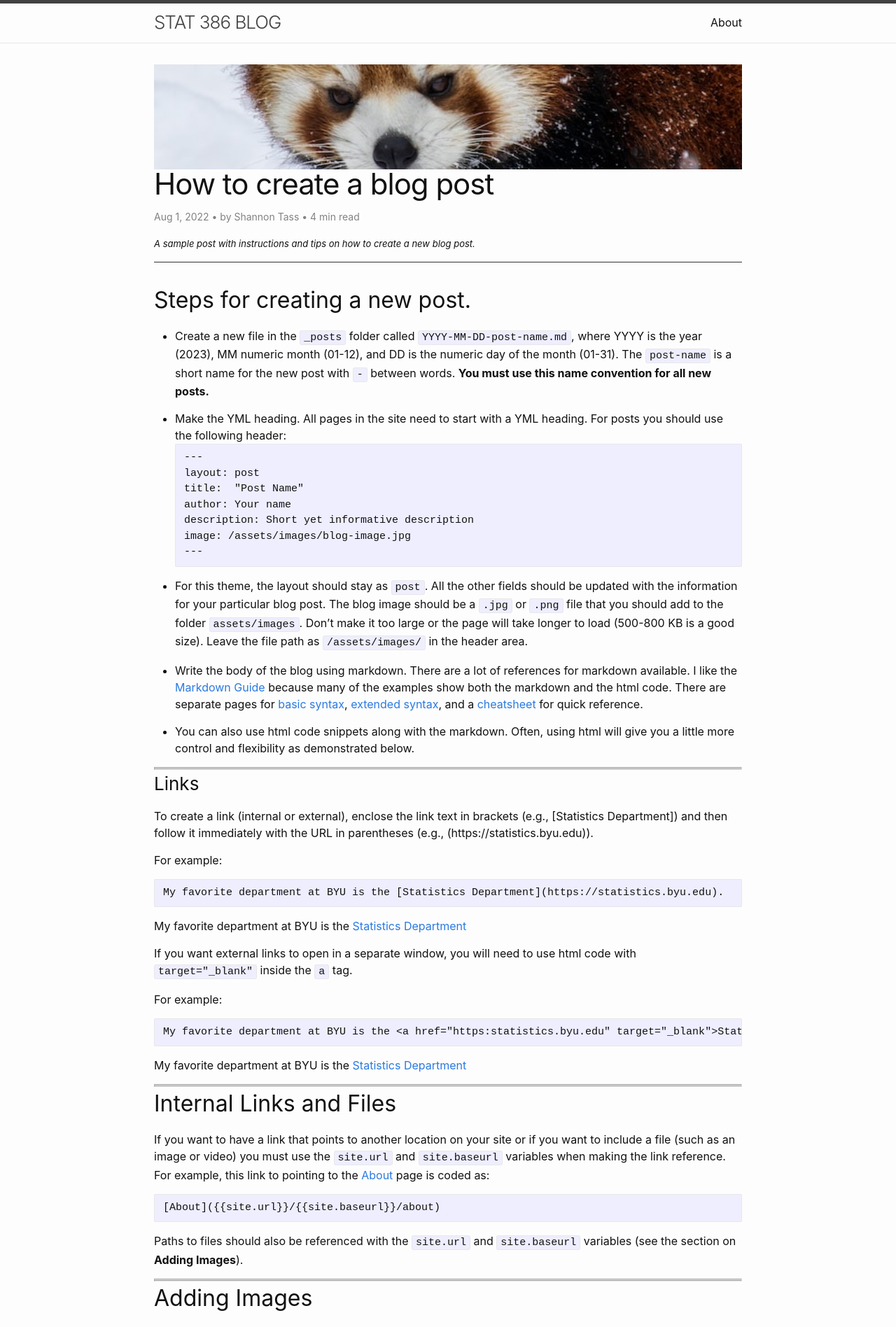
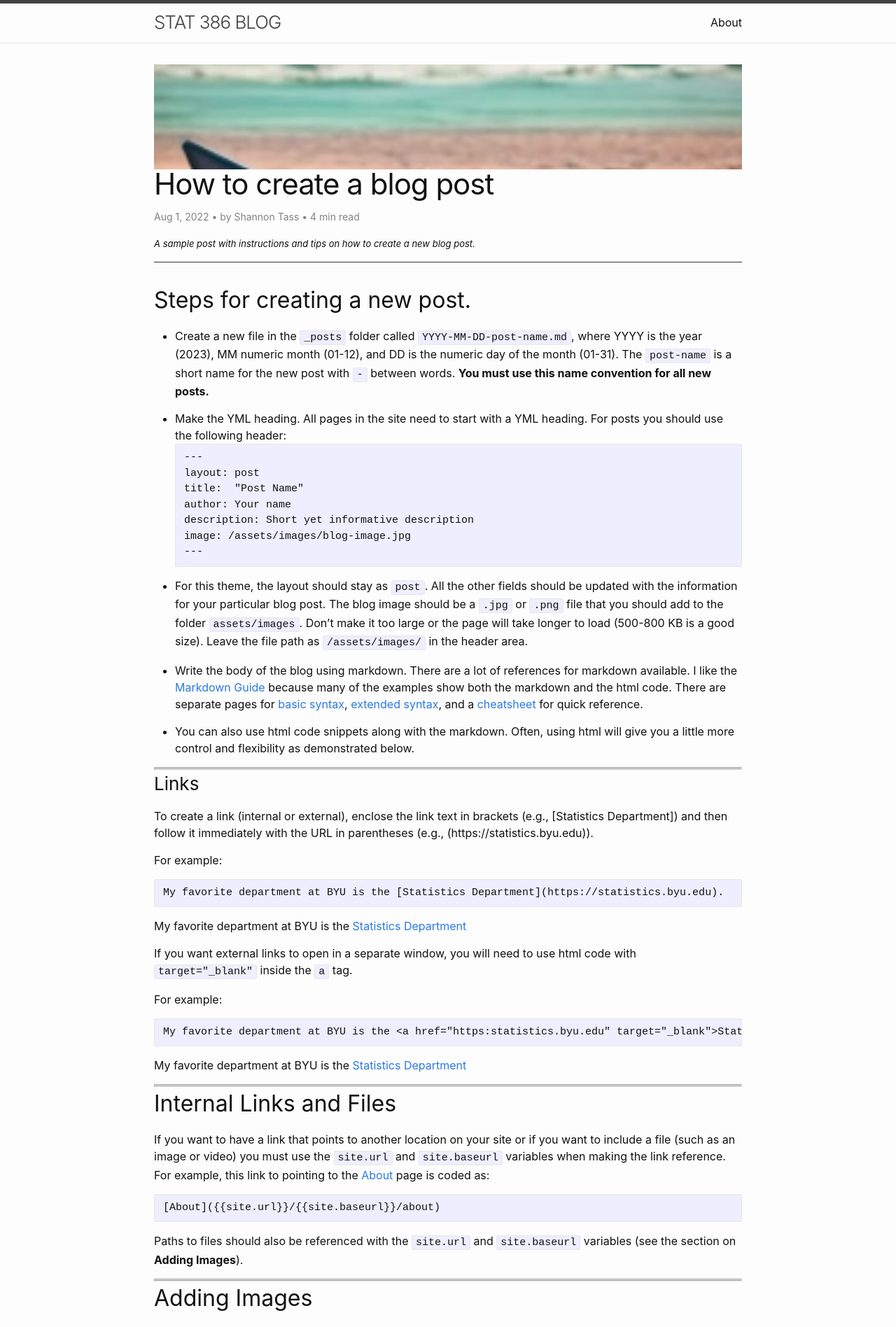
Before and after one commit to acooney613/acooney613.github.io, a Jekyll site: the page built from _posts/2022-08-01-sample-post.md, in a window 1280 px wide. Shown: the top 1896 px of the page at 70% size. Built offline with Jekyll 4.4.1, drawn with Linux system fonts in a browser that asks for light colours; comment, search, counter and statistics services are not loaded.

Commit message:
Update 2022-08-01-sample-post.md

```diff
--- a/_posts/2022-08-01-sample-post.md
+++ b/_posts/2022-08-01-sample-post.md
@@ -3,7 +3,7 @@ layout: post
 title:  "How to create a blog post"
 author: Shannon Tass
 description: A sample post with instructions and tips on how to create a new blog post.
-image: "/assets/images/image5.jpg"
+image: "/assets/images/craiyon_223723_laptop_on_a_beach.png"
 ---
 
 ## Steps for creating a new post.
```
